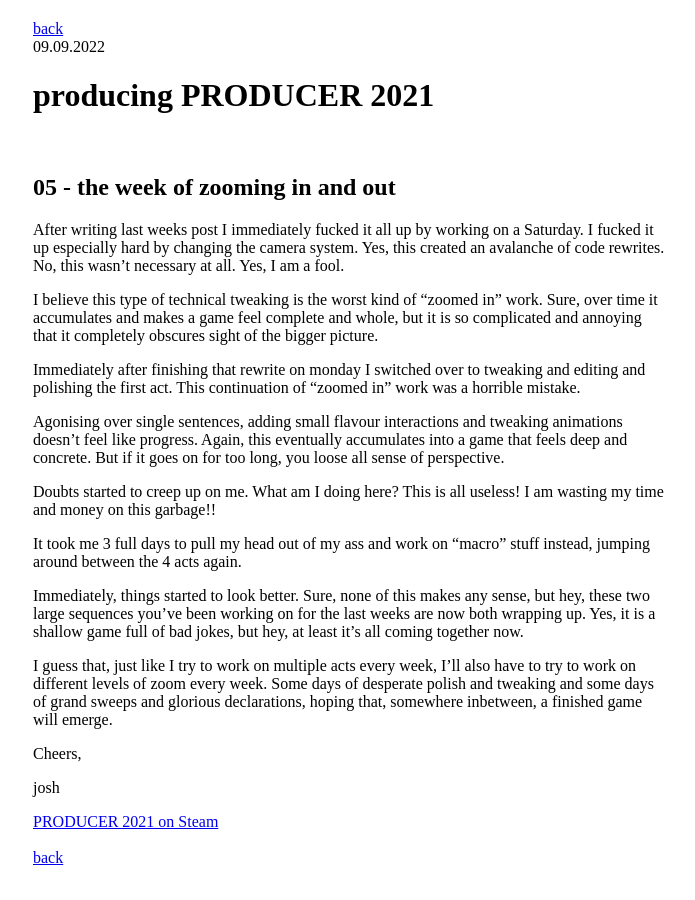
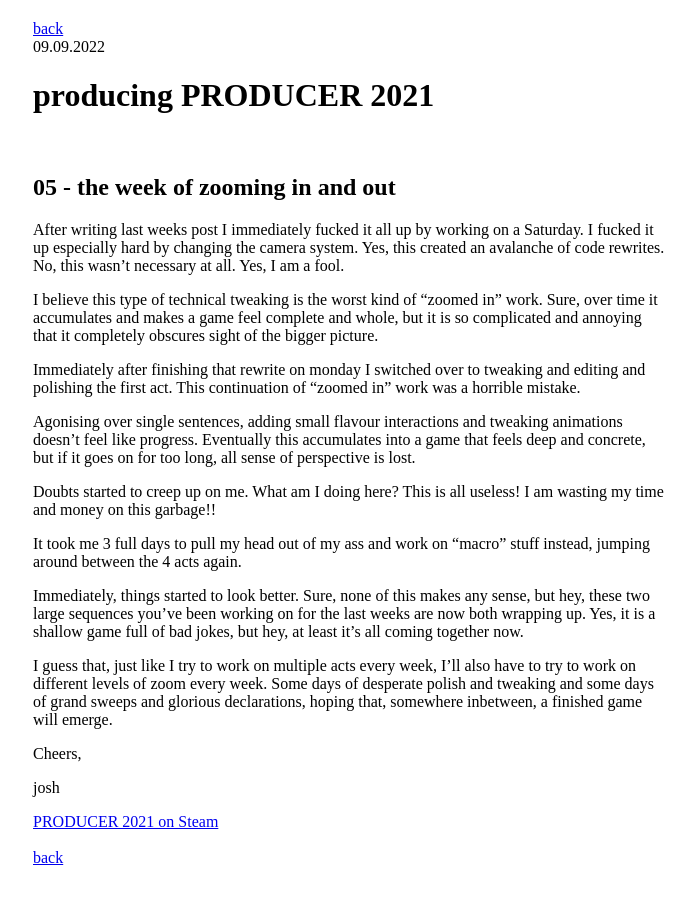
Before and after one commit to stuffedwombat/stuffedwombat.github.io, a Jekyll site: the page built from producering_05.md, in a window 1280 px wide. Shown: the whole page, without its empty margins (291-986 px from the left). Built offline with Jekyll 4.4.1, drawn with Linux system fonts in a browser that asks for light colours; our own code applies the rules of GitHub Pages for plain Markdown files; comment, search, counter and statistics services are not loaded.

Commit message:
Update producering_05.md

```diff
--- a/producering_05.md
+++ b/producering_05.md
@@ -9,7 +9,7 @@ I believe this type of technical tweaking is the worst kind of “zoomed in” w
 
 Immediately after finishing that rewrite on monday I switched over to tweaking and editing and polishing the first act. This continuation of “zoomed in” work was a horrible mistake.
 
-Agonising over single sentences, adding small flavour interactions and tweaking animations doesn’t feel like progress. Again, this eventually accumulates into a game that feels deep and concrete. But if it goes on for too long, you loose all sense of perspective.
+Agonising over single sentences, adding small flavour interactions and tweaking animations doesn’t feel like progress. Eventually this accumulates into a game that feels deep and concrete, but if it goes on for too long, all sense of perspective is lost.
 
 Doubts started to creep up on me. What am I doing here? This is all useless! I am wasting my time and money on this garbage!!
 
```
